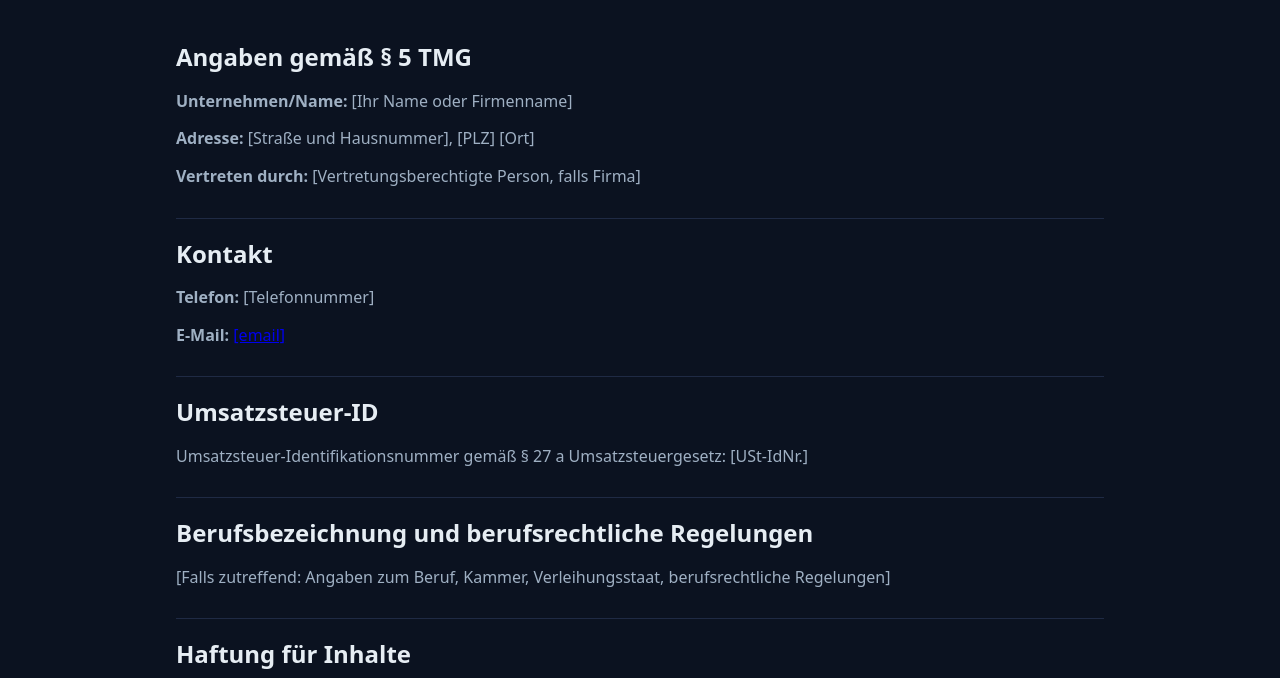
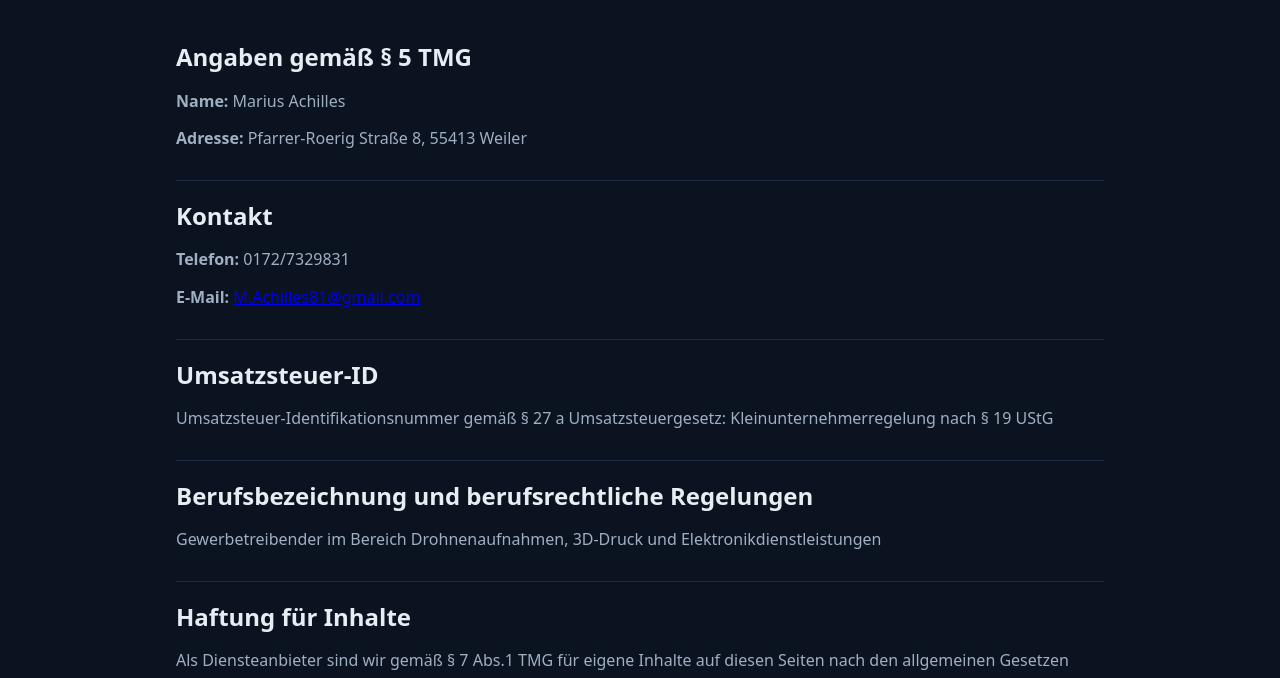
Before and after one commit to Macfly581/Homepage, a plain HTML site: page docs/impressum.html in a window 1280 px wide. Shown: the part 105-783 px from the top of the page. Drawn offline with Linux system fonts and the light colour scheme.

Commit message:
Impressum mit echten Daten ausgefüllt und Kontakt-E-Mail aktualisiert
- Name: Marius Achilles
- Adresse: Pfarrer-Roerig Straße 8, 55413 Weiler
- Telefon: 0172/7329831
- E-Mail: M.Achilles81@gmail.com
- Kleinunternehmerregelung nach § 19 UStG
- Kontakt-E-Mail auf Hauptseite aktualisiert

```diff
--- a/docs/impressum.html
+++ b/docs/impressum.html
@@ -50,25 +50,24 @@ footer{border-top:1px solid #1e293b;color:var(--muted);padding:24px 16px}
 <main>
 <section>
 <h2>Angaben gemäß § 5 TMG</h2>
-<p><strong>Unternehmen/Name:</strong> [Ihr Name oder Firmenname]</p>
-<p><strong>Adresse:</strong> [Straße und Hausnummer], [PLZ] [Ort]</p>
-<p><strong>Vertreten durch:</strong> [Vertretungsberechtigte Person, falls Firma]</p>
+<p><strong>Name:</strong> Marius Achilles</p>
+<p><strong>Adresse:</strong> Pfarrer-Roerig Straße 8, 55413 Weiler</p>
 </section>
 
 <section>
 <h2>Kontakt</h2>
-<p><strong>Telefon:</strong> [Telefonnummer]</p>
-<p><strong>E-Mail:</strong> <a href="mailto:[email]">[email]</a></p>
+<p><strong>Telefon:</strong> 0172/7329831</p>
+<p><strong>E-Mail:</strong> <a href="mailto:M.Achilles81@gmail.com">M.Achilles81@gmail.com</a></p>
 </section>
 
 <section>
 <h2>Umsatzsteuer-ID</h2>
-<p>Umsatzsteuer-Identifikationsnummer gemäß § 27 a Umsatzsteuergesetz: [USt-IdNr.]</p>
+<p>Umsatzsteuer-Identifikationsnummer gemäß § 27 a Umsatzsteuergesetz: Kleinunternehmerregelung nach § 19 UStG</p>
 </section>
 
 <section>
 <h2>Berufsbezeichnung und berufsrechtliche Regelungen</h2>
-<p>[Falls zutreffend: Angaben zum Beruf, Kammer, Verleihungsstaat, berufsrechtliche Regelungen]</p>
+<p>Gewerbetreibender im Bereich Drohnenaufnahmen, 3D-Druck und Elektronikdienstleistungen</p>
 </section>
 
 <section>
```
Also changed, not shown: docs/index.html (+1 -1 lines).
